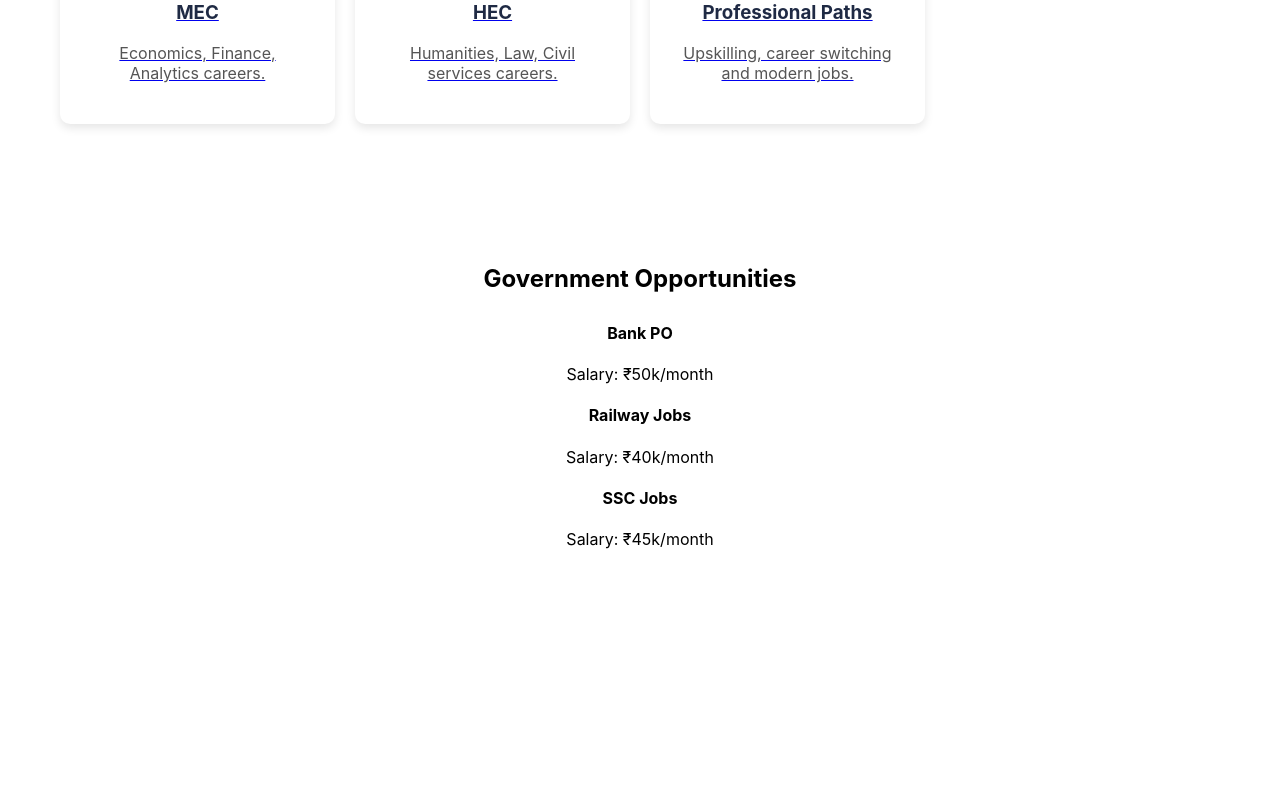
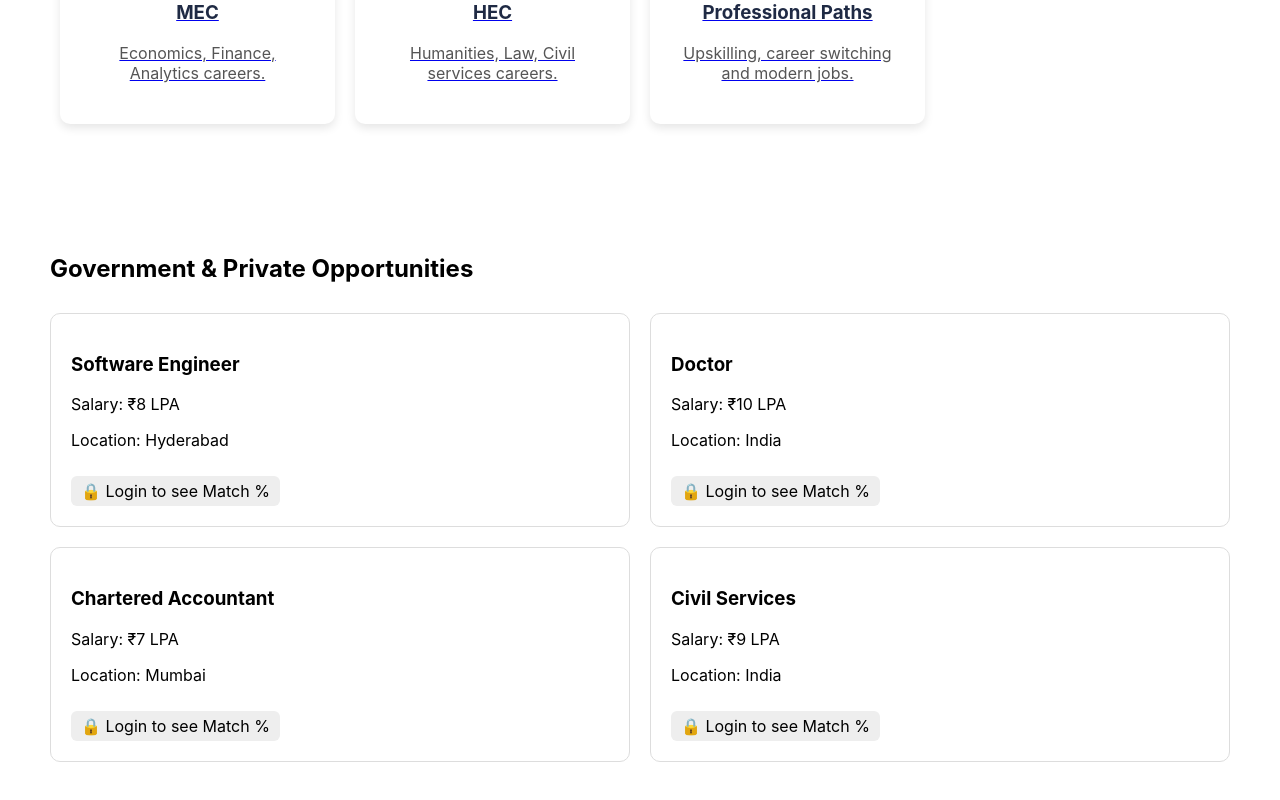
Before and after one commit to hezyoninimshiai-gif/career-guidance-mern, a React (Create React App) app in the folder frontend/: page / in a window 1280 px wide. Shown: the part 937-1737 px from the top of the page. Before the commit the page ends 1562 px from the top, so only its background shows below. Built offline with nearby package versions, Linux system fonts and the light colour scheme.

Commit message:
Added opportunities section with locked career matchfeature

```diff
--- a/frontend/src/components/Opportunities.js
+++ b/frontend/src/components/Opportunities.js
@@ -1,28 +1,66 @@
 import React from "react";
 
-function Opportunities() {
-  return (
-    <div style={{padding:"60px",textAlign:"center"}}>
-      <h2>Government Opportunities</h2>
-      <div style={{marginTop:"30px"}}>
-        <div>
-          <h4>Bank PO</h4>
-          <p>Salary: ₹50k/month</p>
-        </div>
+function Opportunities(){
 
-        <div>
-          <h4>Railway Jobs</h4>
-          <p>Salary: ₹40k/month</p>
-        </div>
+const jobs = [
+{
+title:"Software Engineer",
+salary:"₹8 LPA",
+location:"Hyderabad"
+},
+{
+title:"Doctor",
+salary:"₹10 LPA",
+location:"India"
+},
+{
+title:"Chartered Accountant",
+salary:"₹7 LPA",
+location:"Mumbai"
+},
+{
+title:"Civil Services",
+salary:"₹9 LPA",
+location:"India"
+}
+]
 
-        <div>
-          <h4>SSC Jobs</h4>
-          <p>Salary: ₹45k/month</p>
-        </div>
+return(
+<div style={{padding:"50px"}}>
+<h2>Government & Private Opportunities</h2>
+<div style={{
+display:"grid",
+gridTemplateColumns:"repeat(2,1fr)",
+gap:"20px",
+marginTop:"30px"
+}}>
 
-      </div>
+{jobs.map((job,index)=>(
+<div key={index}
+style={{
+border:"1px solid #ddd",
+padding:"20px",
+borderRadius:"10px",
+background:"white"
+}}>
 
-    </div>
-  );
+<h3>{job.title}</h3>
+<p>Salary: {job.salary}</p>
+<p>Location: {job.location}</p>
+<div style={{
+marginTop:"10px",
+padding:"5px 10px",
+background:"#eee",
+display:"inline-block",
+borderRadius:"6px"
+}}>
+🔒 Login to see Match %
+</div>
+</div>
+))}
+</div>
+</div>
+)
 }
+
 export default Opportunities;
```
